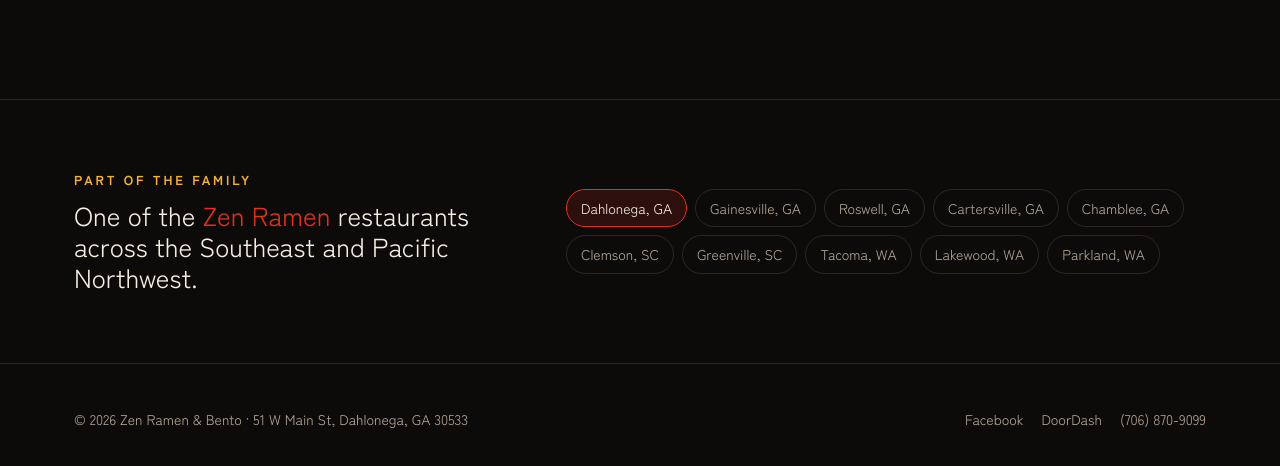
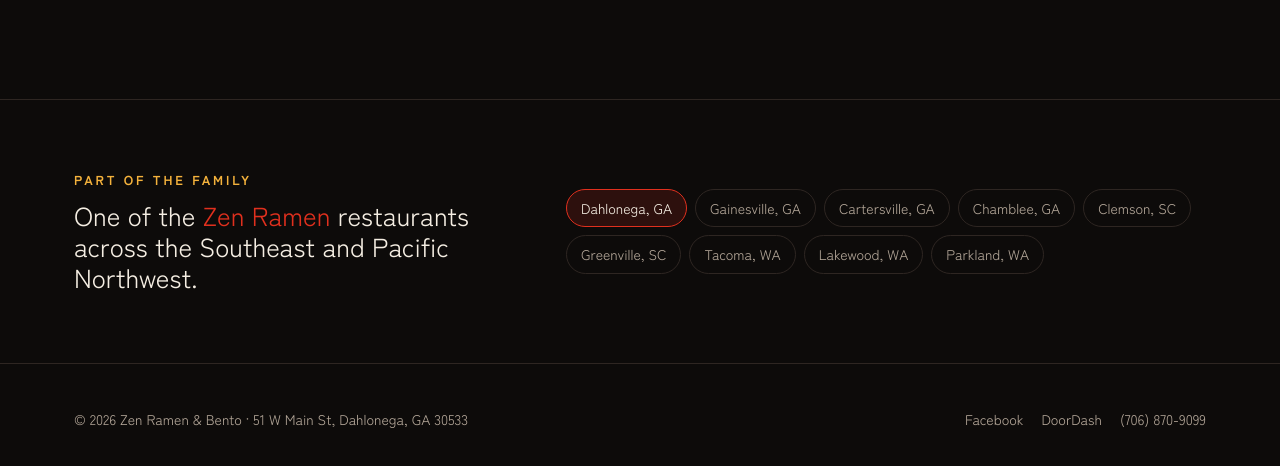
Before and after one commit to VandaleCallender/zenramenbento, a plain HTML site: page index.html in a window 1280 px wide. Shown: the part 9958-10424 px from the top of the page. Drawn offline with Linux system fonts and the light colour scheme; a web font is replaced by a local one.

Commit message:
Remove Roswell from the location list

```diff
--- a/index.html
+++ b/index.html
@@ -547,7 +547,7 @@
       <p style="font-family:var(--display);font-size:26px;margin-top:8px;max-width:420px;line-height:1.2">One of the <a href="https://www.zenramensushiburrito.com/" target="_blank" rel="noopener" style="color:var(--red)">Zen Ramen</a> restaurants across the Southeast and Pacific Northwest.</p>
     </div>
     <div class="cities">
-      <span class="here">Dahlonega, GA</span><span>Gainesville, GA</span><span>Roswell, GA</span><span>Cartersville, GA</span><span>Chamblee, GA</span><span>Clemson, SC</span><span>Greenville, SC</span><span>Tacoma, WA</span><span>Lakewood, WA</span><span>Parkland, WA</span>
+      <span class="here">Dahlonega, GA</span><span>Gainesville, GA</span><span>Cartersville, GA</span><span>Chamblee, GA</span><span>Clemson, SC</span><span>Greenville, SC</span><span>Tacoma, WA</span><span>Lakewood, WA</span><span>Parkland, WA</span>
     </div>
   </div>
 </section>
```
